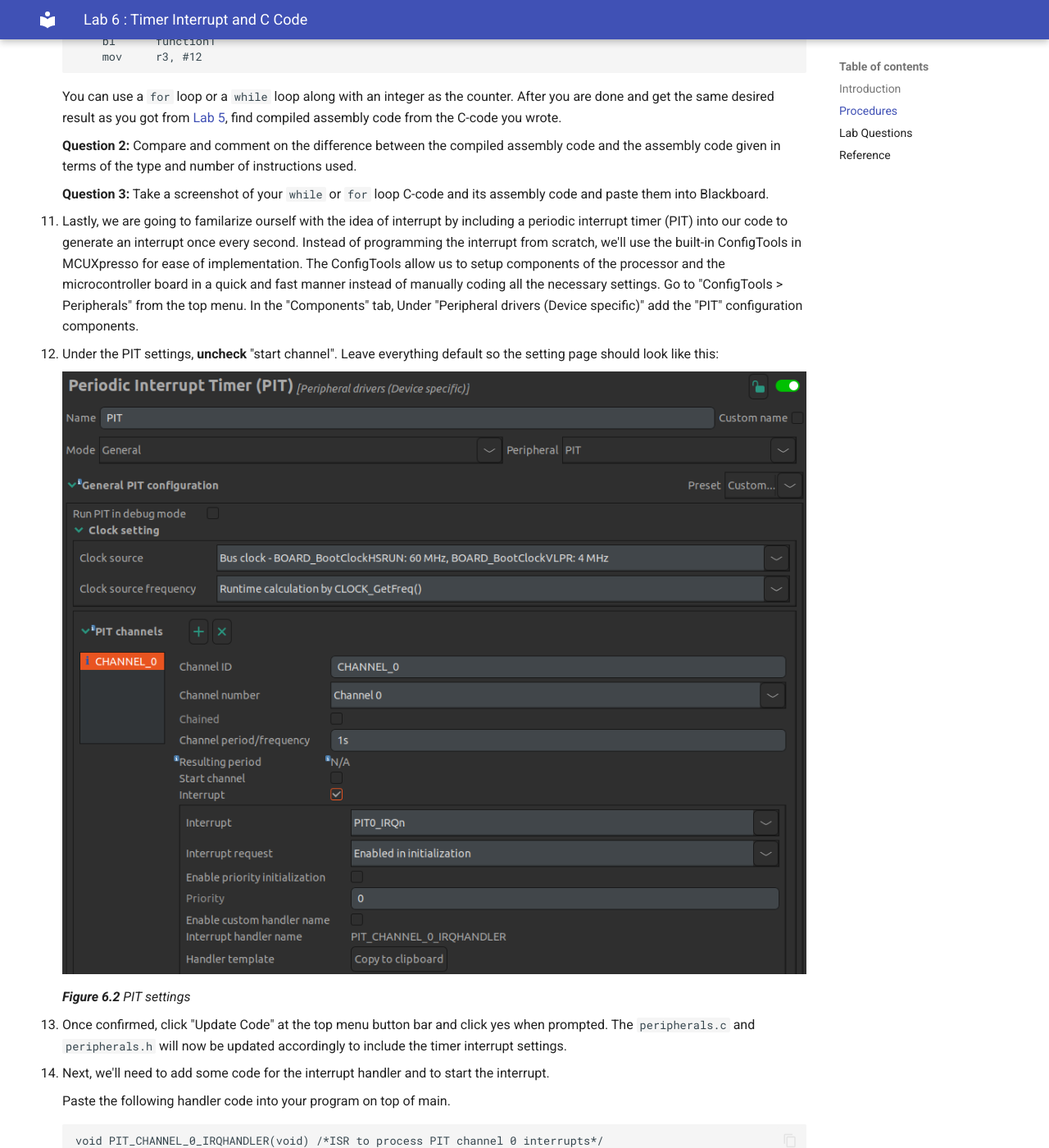
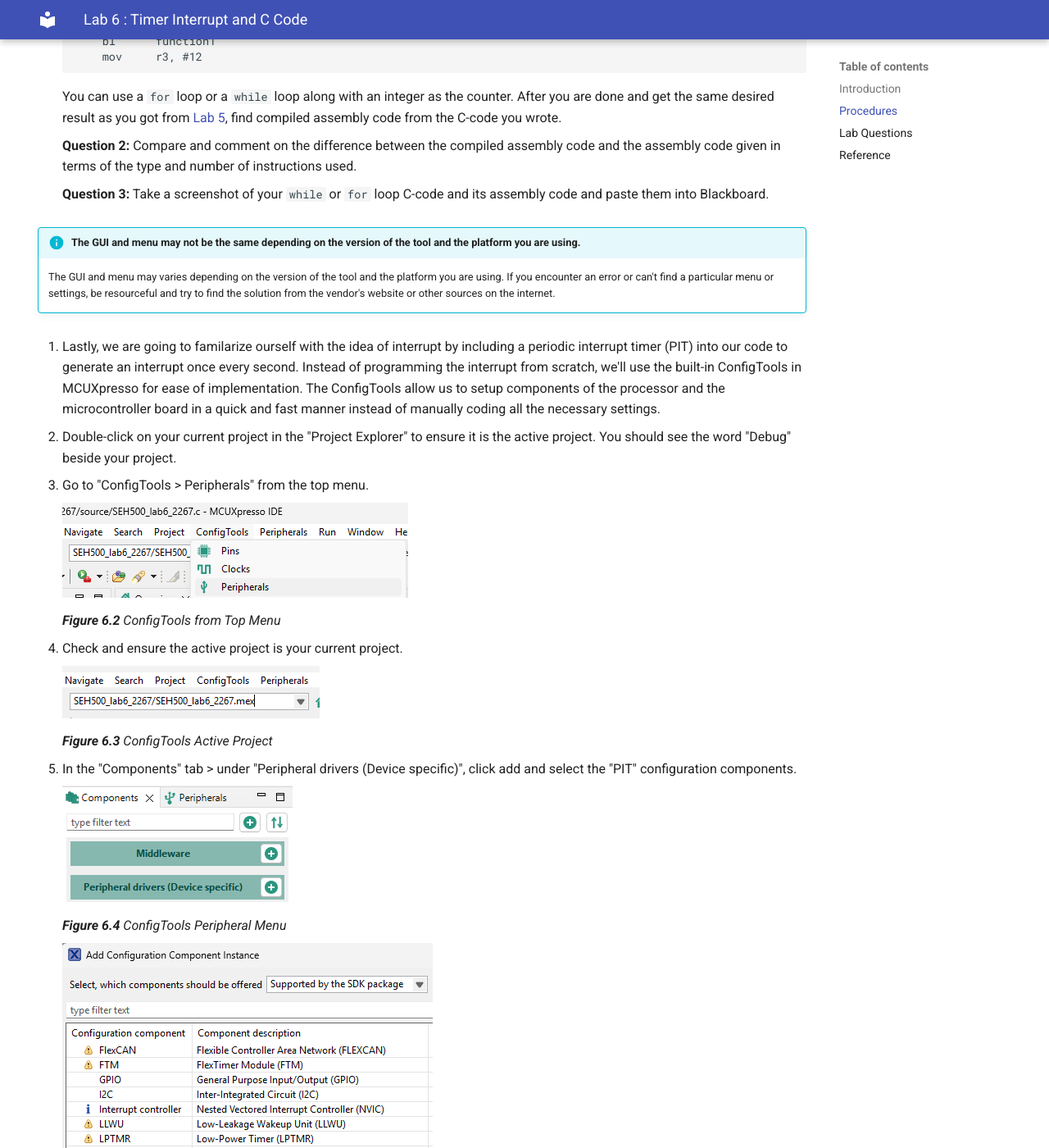
Before and after one commit to Seneca-BSA/Lab-Manual, an MkDocs documentation site: the page built from docs/SEH500/lab6.md, in a window 1280 px wide and 1400 px high, scrolled down 2843 px. Shown: the whole window at 82% size. Built offline with MkDocs 1.6.1 and Material for MkDocs 9.7.7, drawn with Linux system fonts in a browser that asks for light colours; some of the changed text lies outside the part shown.

Commit message:
updated seh500 lab6 with additional screenshots

```diff
--- a/docs/SEH500/lab6.md
+++ b/docs/SEH500/lab6.md
@@ -95,19 +95,53 @@ In our labs so far, we've been programming the processor directly using assembly
 
     **Question 3:** Take a screenshot of your `while` or `for` loop C-code and its assembly code and paste them into Blackboard.
 
-1. Lastly, we are going to familarize ourself with the idea of interrupt by including a periodic interrupt timer (PIT) into our code to generate an interrupt once every second. Instead of programming the interrupt from scratch, we'll use the built-in ConfigTools in MCUXpresso for ease of implementation. The ConfigTools allow us to setup components of the processor and the microcontroller board in a quick and fast manner instead of manually coding all the necessary settings. Go to "ConfigTools > Peripherals" from the top menu. In the "Components" tab, Under "Peripheral drivers (Device specific)" add the "PIT" configuration components.
+!!! info "The GUI and menu may not be the same depending on the version of the tool and the platform you are using."
+
+    The GUI and menu may varies depending on the version of the tool and the platform you are using. If you encounter an error or can't find a particular menu or settings, be resourceful and try to find the solution from the vendor's website or other sources on the internet.
+
+1. Lastly, we are going to familarize ourself with the idea of interrupt by including a periodic interrupt timer (PIT) into our code to generate an interrupt once every second. Instead of programming the interrupt from scratch, we'll use the built-in ConfigTools in MCUXpresso for ease of implementation. The ConfigTools allow us to setup components of the processor and the microcontroller board in a quick and fast manner instead of manually coding all the necessary settings.
+
+1. Double-click on your current project in the "Project Explorer" to ensure it is the active project. You should see the word "Debug" beside your project.
+
+1. Go to "ConfigTools > Peripherals" from the top menu.
+
+    ![Figure 6.2 ConfigTools from Top Menu](lab6-menu-configtools.png)
+
+    ***Figure 6.2** ConfigTools from Top Menu*
+
+1. Check and ensure the active project is your current project.
+
+    ![Figure 6.3 ConfigTools Active Project](lab6-configtools-active.png)
+
+    ***Figure 6.3** ConfigTools Active Project*
+
+1. In the "Components" tab > under "Peripheral drivers (Device specific)", click add and select the "PIT" configuration components.
+
+    ![Figure 6.4 ConfigTools Peripheral Menu](lab6-configtools-peripheral.png)
+
+    ***Figure 6.4** ConfigTools Peripheral Menu*
+
+    ![Figure 6.5 ConfigTools Components List](lab6-configtools-components.png)
+
+    ***Figure 6.5** ConfigTools Components List*
+
+!!! info "Components that you haven't installed the driver will appear with a small warning sign."
 
 1. Under the PIT settings, **uncheck** "start channel". Leave everything default so the setting page should look like this:
 
-    ![Figure 6.2 PIT settings](lab6-pit-settings.png)
+    ![Figure 6.6 PIT settings](lab6-pit-settings.png)
 
-    ***Figure 6.2** PIT settings*
+    ***Figure 6.6** PIT settings*
 
 1. Once confirmed, click "Update Code" at the top menu button bar and click yes when prompted. The `peripherals.c` and `peripherals.h` will now be updated accordingly to include the timer interrupt settings.
 
+    ![Figure 6.7 Update Code](lab6-update-code.png)
+
+    ***Figure 6.7** Update Code*
+
 1. Next, we'll need to add some code for the interrupt handler and to start the interrupt.
 
-    Paste the following handler code into your program on top of main.
+    Paste the following handler code into your program on top of `main()`.
 
         void PIT_CHANNEL_0_IRQHANDLER(void) /*ISR to process PIT channel 0 interrupts*/
         {
@@ -116,7 +150,7 @@ In our labs so far, we've been programming the processor directly using assembly
             PRINTF("*\r\n");
         }
 
-    Then use the following code to start the PIT in your main function. You can put it at the beginning of main after all the initialization or just before the empty while loop.
+    Then use the following code to start the PIT in your `main()` function. You can put it at the beginning of `main()` after all the initializations and before the empty while loop.
 
         PIT_StartTimer(PIT_PERIPHERAL, PIT_CHANNEL_0);
 
```
Also changed, not shown: docs/SEH500/lab6-configtools-active.png (added), docs/SEH500/lab6-configtools-components.png (added), docs/SEH500/lab6-configtools-peripheral.png (added), docs/SEH500/lab6-menu-configtools.png (added), docs/SEH500/lab6-update-code.png (added).
